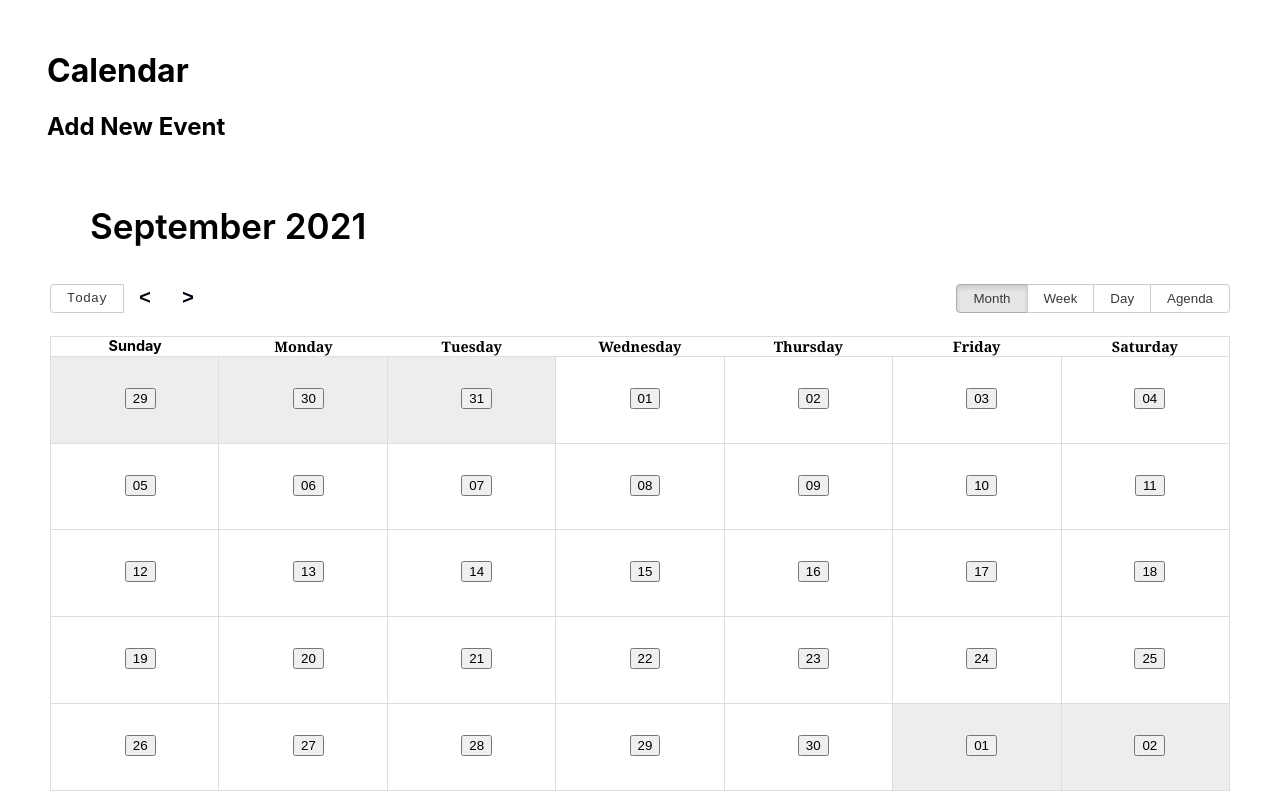
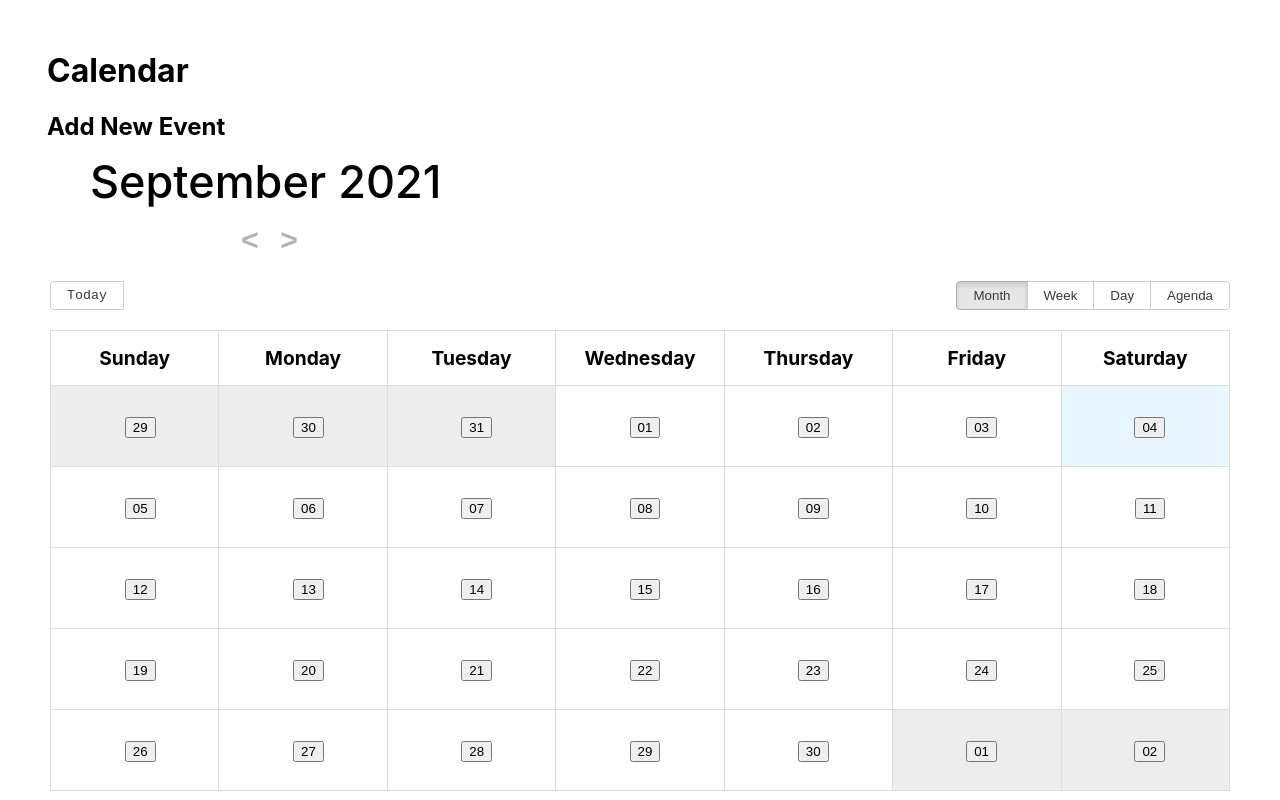
Before and after one commit to zurichat/zc_plugin_company_holiday_calendar, a React (Create React App) app in the folder calendar_frontend/: page / in a window 1280 px wide. Built offline with nearby package versions, Linux system fonts and the light colour scheme.

Commit message:
Add files via upload

```diff
--- a/calendar_frontend/src/css/react-big-calendar.css
+++ b/calendar_frontend/src/css/react-big-calendar.css
@@ -54,31 +54,27 @@ button.rbc-input::-moz-focus-inner {
 }
 
 
-
-
 .rbc-header {
   overflow: hidden;
   flex: 1 0 0%;
   text-overflow: ellipsis;
   white-space: nowrap;
-  padding: 0 3px;
+  padding: 15px 3px;
   text-align: center;
   vertical-align: middle;
   font-weight: bold;
-  font-size: 90%;
+  font-size: 120%;
   min-height: 0;
-  border-bottom: 1px solid #DDD;
- }
+  border-bottom: 1px solid #DDD; }
   .rbc-header + .rbc-header {
-    font-family: Cambria, Cochin, Georgia, Times, 'Times New Roman', serif;
-    /* border-left: 1px solid rgb(230, 28, 28);  */
-  }
+    border-left: 1px solid #DDD; }
   .rbc-rtl .rbc-header + .rbc-header {
     border-left-width: 0;
     border-right: 1px solid #DDD; }
   .rbc-header > a, .rbc-header > a:active, .rbc-header > a:visited {
     color: inherit;
     text-decoration: none; }
+
 
   .rbc-row-content {
     position: relative;
@@ -101,8 +97,12 @@ button.rbc-input::-moz-focus-inner {
       .rbc-row-content-scrollable .rbc-row-content-scroll-container::-webkit-scrollbar {
         display: none; }
 
+
         .rbc-today {
-  background-color: #fffffffd; }
+          background-color: #b2e2fd4d;
+          color: #1A61DB;
+         }
+
 
 .rbc-toolbar {
   display: flex;
@@ -117,11 +117,12 @@ button.rbc-input::-moz-focus-inner {
   .rbc-toolbar .rbc-toolbar-label {
     text-align: left;
     position: absolute;
-    top: 10px;
-    font-size: 35px;
+    top: -29px;
+    font-size: 45px;
     margin: 0px  20px;
-    font-weight: 600;
-    line-height: 10px;
+    width: 500px;
+    font-weight: 500;
+    line-height: 0px;
     left: 20px;
    }
   .rbc-toolbar button {
@@ -145,7 +146,7 @@ button.rbc-input::-moz-focus-inner {
       .rbc-toolbar button:active:hover, .rbc-toolbar button:active:focus, .rbc-toolbar button.rbc-active:hover, .rbc-toolbar button.rbc-active:focus {
         color: #373a3c;
         background-color: #d4d4d4;
-        border-color: #8c8c8c; }
+        border-color: #800404; }
     .rbc-toolbar button:focus {
       color: #373a3c;
       background-color: #e6e6e6;
@@ -168,7 +169,13 @@ button.rbc-input::-moz-focus-inner {
       }
       .rbc-btn-group:first-child button:nth-child(2)::before{
         content: "<";
-        font-size: 20px;
+        font-size: 30px;
+        color: rgb(180, 180, 180);
+        position: absolute;
+    top: -56px;
+    left: 191px;
+
+
       }
       .rbc-btn-group:first-child button:nth-child(3){
         color: rgb(3, 3, 17);
@@ -179,7 +186,12 @@ button.rbc-input::-moz-focus-inner {
       }
       .rbc-btn-group:first-child button:nth-child(3)::before{
         content: ">";
-        font-size: 20px;
+        font-size: 30px;
+        position: absolute;
+        color: rgb(180, 180, 180);
+
+        top: -56px;
+        left: 230px;
       }
 
 
@@ -541,7 +553,7 @@ button.rbc-input::-moz-focus-inner {
     z-index: 4; }
   .rbc-time-view .rbc-row {
     box-sizing: border-box;
-    min-height: 20px; }
+    min-height: -20px; }
 
 .rbc-time-header {
   display: flex;
```
Lines whose indentation alone changed are shown as unchanged.
